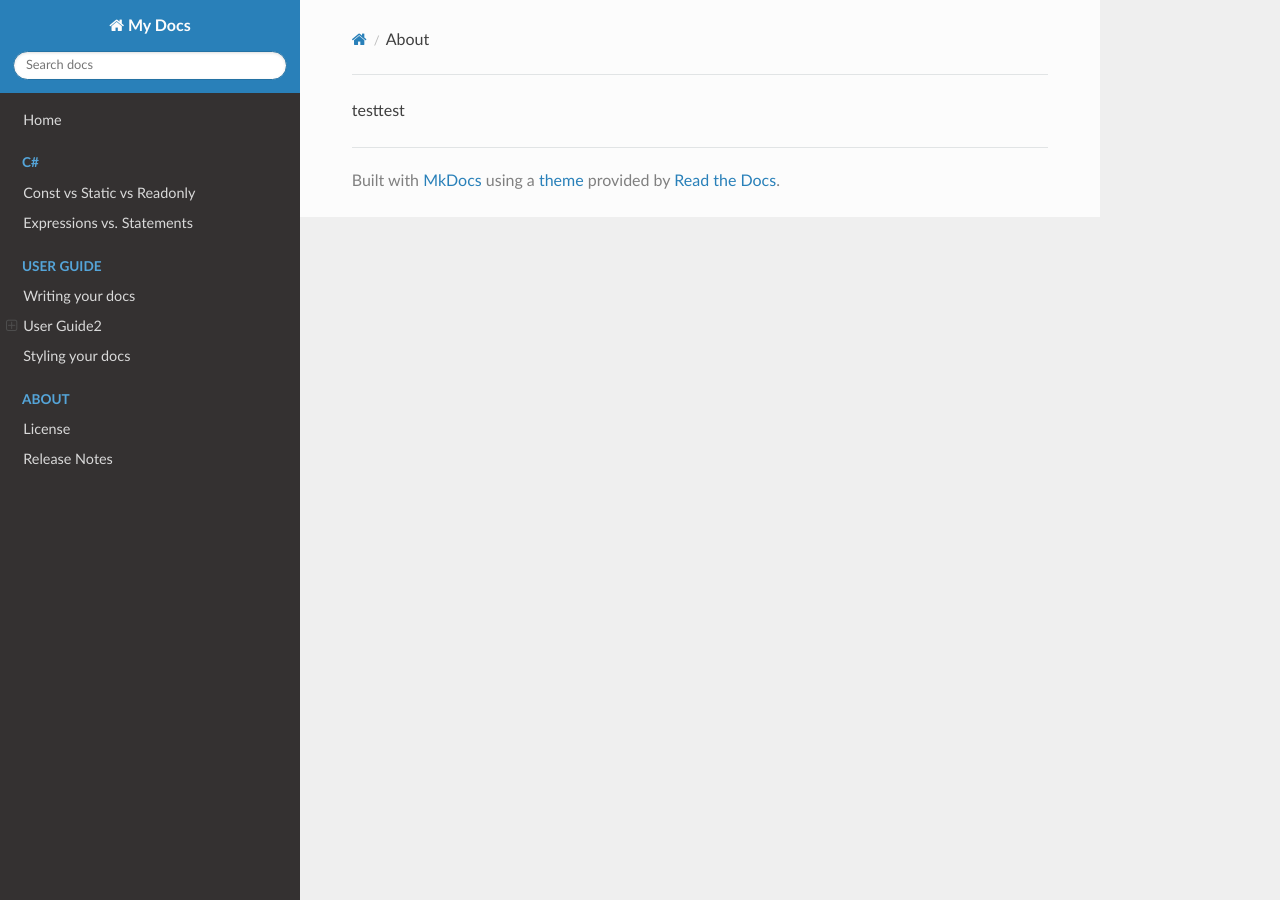
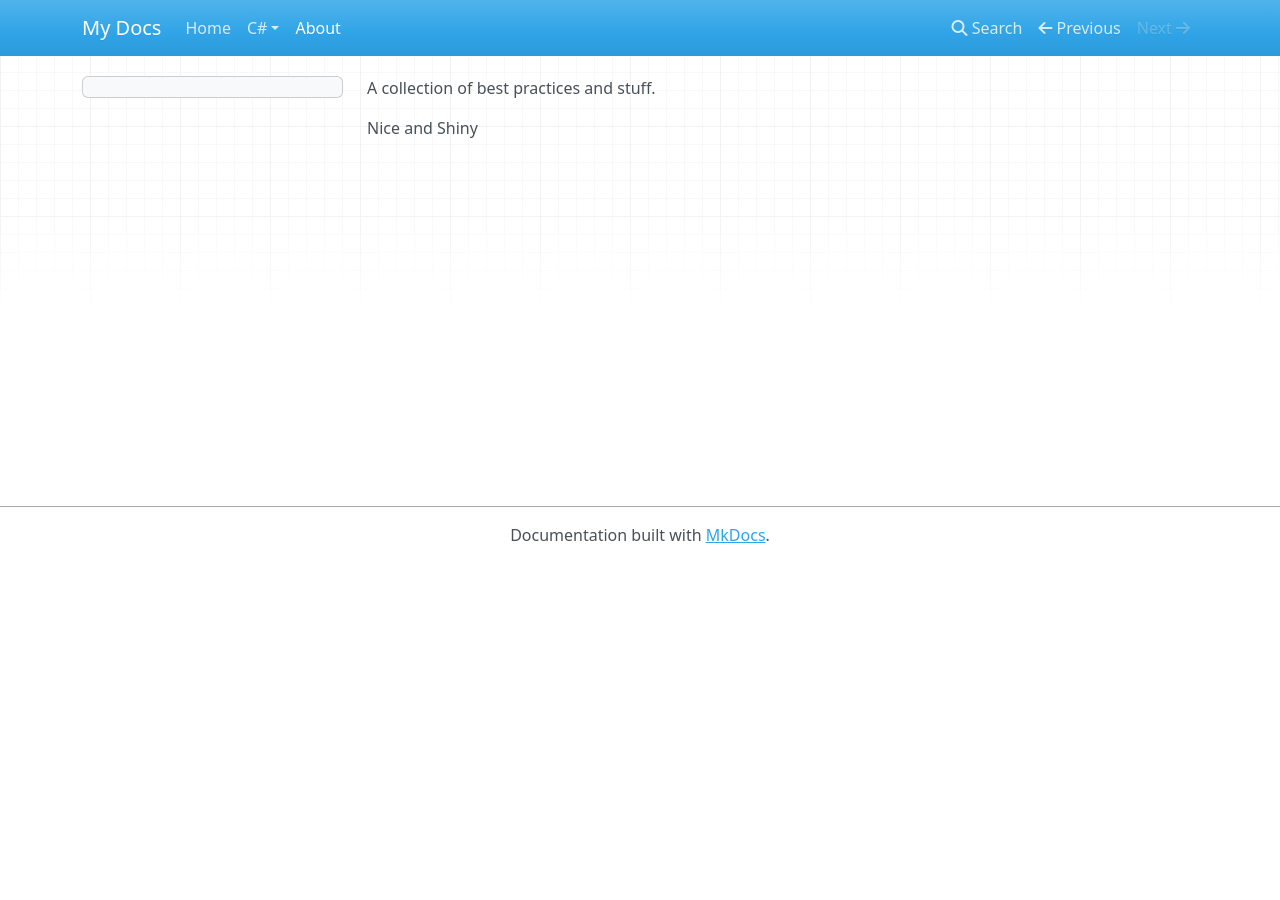
Before and after one commit to toeggel/ReadTheDocs, an MkDocs documentation site: the page built from docs/about.md, in a window 1280 px wide. Built offline with MkDocs 1.6.1, drawn with Linux system fonts in a browser that asks for light colours; nearby versions of some CDN libraries.

Commit message:
some inputs about functional approach

```diff
--- a/docs/about.md
+++ b/docs/about.md
@@ -1 +1,3 @@
-testtest
+A collection of best practices and stuff.
+
+Nice and Shiny
--- a/mkdocs.yml
+++ b/mkdocs.yml
@@ -3,14 +3,8 @@ nav:
 - Home: 'index.md'
 - C#:
   - 'dotNet/constStaticReadonly.md'
-  - 'Expressions vs. Statements': 'dotNet/expressionsVsStatements.md'
-- User Guide:
-    - 'Writing your docs': 'writing-your-docs.md'
-    - 'User Guide2':
-        - 'Writing your docs2': 'writing-your-docs.md'
-    - 'Styling your docs': 'styling-your-docs.md'
-- About:
-    - 'License': 'license.md'
-    - 'Release Notes': 'release-notes.md'
-theme: readthedocs
-# theme: material
+  - 'Functional Approach': 'dotNet/functionalApproach.md'
+- About: 'about.md'
+theme:
+    # name: readthedocs
+    name: mkdocs
```
Also changed, not shown: docs/dotNet/constStaticReadonly.md (+1 -0 lines), docs/dotNet/expressionsVsStatements.md (deleted, +0 -5 lines), docs/dotNet/functionalApproach.md (added, +64 -0 lines).
